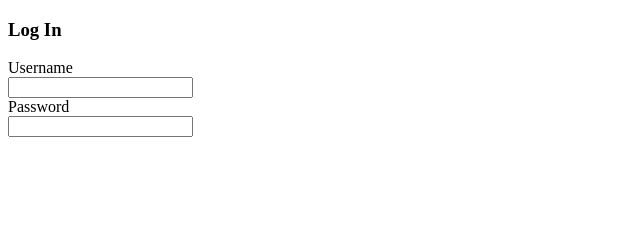
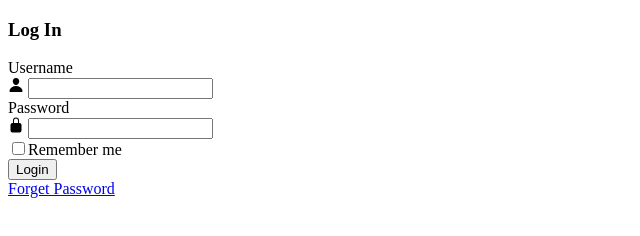
Before and after one commit to ghasemizade/LoginScreen, a plain HTML site: page index.html in a window 1280 px wide. Shown: the whole page, without its empty margins (0-640 px from the left). Drawn offline with nearby package versions, Linux system fonts and the light colour scheme.

Commit message:
update html

```diff
--- a/index.html
+++ b/index.html
@@ -11,23 +11,42 @@
     <div class="container">
         <form>
             <h3>Log In</h3>
-            <div class="inputbox">
+            <!-- username field -->
+            <div class="username">
                 <span>Username</span>
                 <div class="box">
                     <div class="icon">
+                        <ion-icon name="person"></ion-icon>
                         <input type="text" class="text">
                     </div>
                 </div>
             </div>
-            <div class="inputbox">
+            <!-- password field -->
+            <div class="password">
                 <span>Password</span>
                 <div class="box">
                     <div class="icon">
+                        <ion-icon name="lock-closed"></ion-icon>
                         <input type="password" class="password">
                     </div>
                 </div>
             </div>
+            <label>
+                <input type="checkbox" class="checkbox">Remember me
+            </label>
+            <!-- login button -->
+            <div class="login">
+                <div class="box">
+                    <div class="icon">
+                        <input type="submit" value="Login">
+                    </div>
+                </div>
+            </div>
+            <a href="#">Forget Password</a>
         </form>
     </div>
+    <!-- installation icon -->
+    <script type="module" src="https://unpkg.com/ionicons@5.5.2/dist/ionicons/ionicons.esm.js"></script>
+    <script nomodule src="https://unpkg.com/ionicons@5.5.2/dist/ionicons/ionicons.js"></script>
 </body>
 </html>
```
